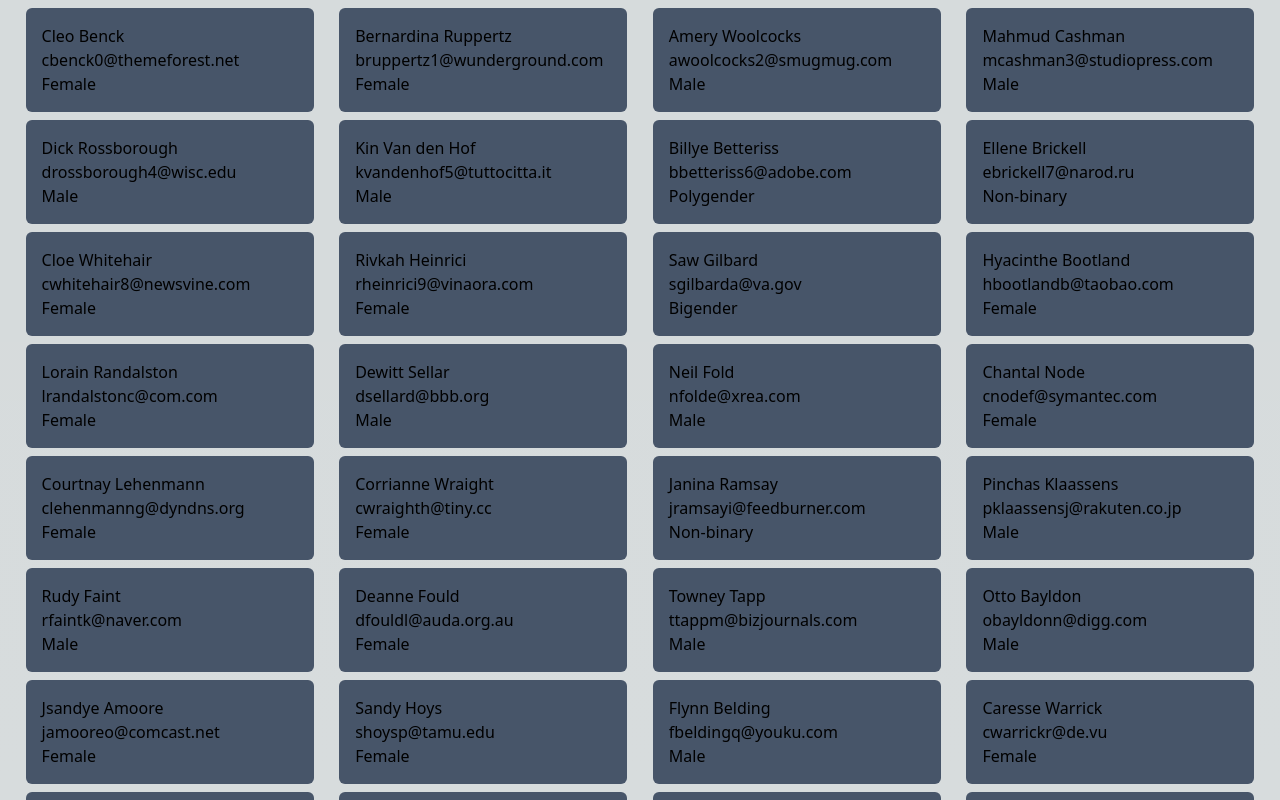
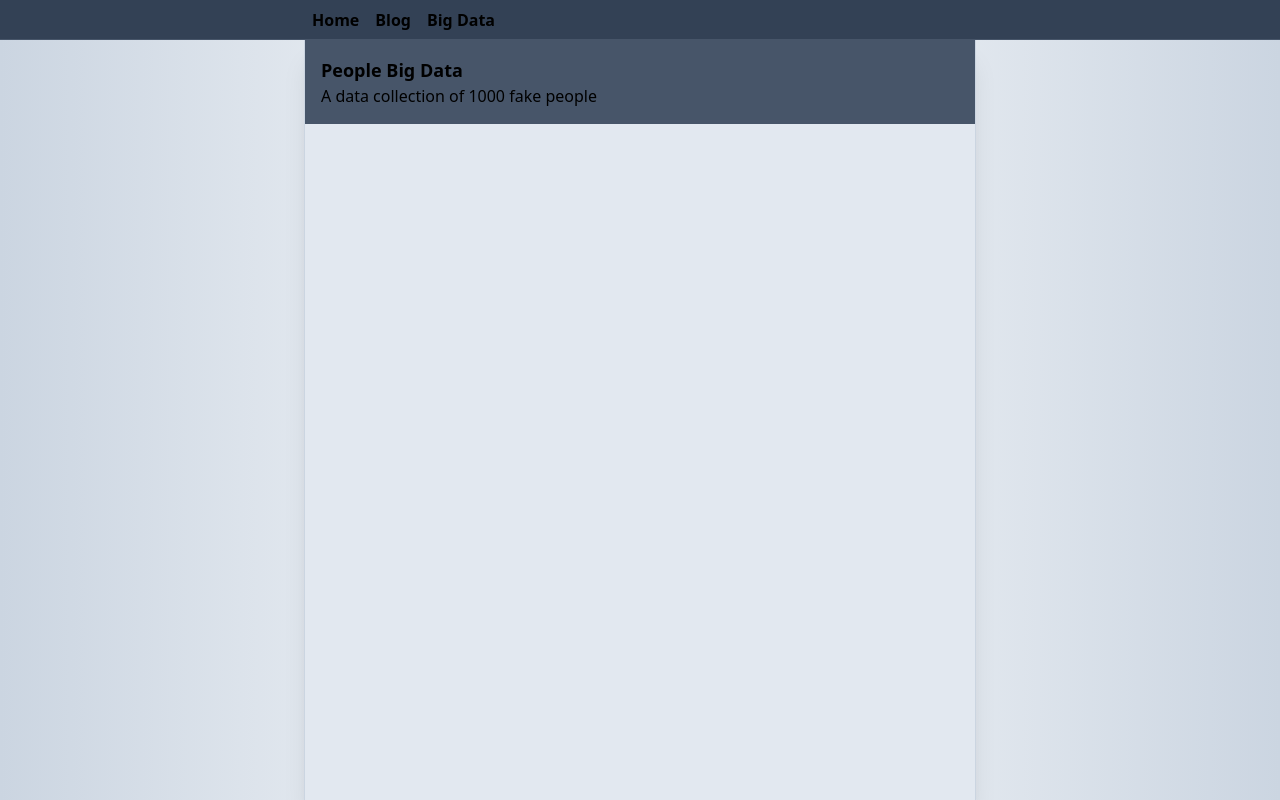
Before and after one commit to ViktorSjolund/NextJSBenchmark, a Next.js app: page /big-data in a window 1280 px wide. Shown: the top 800 px of the page. Built offline with nearby package versions, Linux system fonts and the light colour scheme.

Commit message:
add new person route and changed styling

```diff
--- a/src/pages/big-data.tsx
+++ b/src/pages/big-data.tsx
@@ -1,54 +1,20 @@
-import { GetServerSideProps, InferGetServerSidePropsType } from 'next'
-import fs from 'fs/promises'
+import { PageLayout } from '@/components/layout'
+import Link from 'next/link'
+import { useRouter } from 'next/router'
 
-type Person = {
-  id: number
-  first_name: string
-  last_name: string
-  gender: string
-  email: string
-}
-
-export const PersonCard = (props: Person) => {
-  const { first_name, last_name, email, gender } = props
+export default function BigData() {
+  const router = useRouter()
 
   return (
-    <div className='flex flex-col rounded-md bg-slate-600 p-4 mt-2 w-72'>
-      <h1>
-        {first_name} {last_name}
-      </h1>
-      <span>{email}</span>
-      <span>{gender}</span>
-    </div>
+    <PageLayout>
+      <div className='w-full'>
+        <Link href={router.pathname + '/people'}>
+          <div className='bg-slate-600 w-full p-4 flex flex-col'>
+            <h1 className='text-lg font-bold'>People Big Data</h1>
+            <p>A data collection of 1000 fake people</p>
+          </div>
+        </Link>
+      </div>
+    </PageLayout>
   )
 }
-
-export default function BigData({
-  people
-}: InferGetServerSidePropsType<typeof getServerSideProps>) {
-  return (
-    <div>
-      <div className='flex flex-wrap justify-evenly'>
-        {people.map((person) => {
-          return (
-            <PersonCard
-              {...person}
-              key={person.id}
-            />
-          )
-        })}
-      </div>
-    </div>
-  )
-}
-
-export const getServerSideProps: GetServerSideProps<{ people: Person[] }> = async () => {
-  const bigData = await fs.readFile('src/data/big-data.json', 'utf-8')
-  const people = JSON.parse(bigData) as Person[]
-
-  return {
-    props: {
-      people
-    }
-  }
-}
--- /dev/null
+++ b/src/pages/big-data/people.tsx
@@ -0,0 +1,41 @@
+import Link from 'next/link'
+import { useRouter } from 'next/router'
+import { PageLayout } from '@/components/layout'
+import people from '@/data/big-data.json'
+
+type Person = typeof people[0]
+
+export const PersonCard = (props: Person) => {
+  const router = useRouter()
+  const { first_name, last_name, id } = props
+
+  return (
+    <Link href={router.pathname + '/' + id}>
+      <div className='flex rounded-md bg-slate-600 p-2 mt-2 w-48'>
+        <span className='text-sm font-semibold'>
+          {first_name} {last_name}
+        </span>
+        <span className='ml-auto text-xs text-slate-400'>{id}</span>
+      </div>
+    </Link>
+  )
+}
+
+export default function BigData() {
+  return (
+    <PageLayout>
+      <div>
+        <div className='flex flex-wrap justify-evenly'>
+          {people.map((person) => {
+            return (
+              <PersonCard
+                {...person}
+                key={person.id}
+              />
+            )
+          })}
+        </div>
+      </div>
+    </PageLayout>
+  )
+}
--- /dev/null
+++ b/src/pages/big-data/people/[id].tsx
@@ -0,0 +1,50 @@
+import { PageLayout } from '@/components/layout'
+import people from '@/data/big-data.json'
+import { GetServerSideProps, InferGetServerSidePropsType } from 'next'
+
+type Person = typeof people[0]
+
+export default function PersonDetails({
+  person
+}: InferGetServerSidePropsType<typeof getServerSideProps>) {
+  return (
+    <PageLayout>
+      <div className='bg-slate-600 w-full flex flex-col p-4 gap-3 h-max'>
+        <span><span className='bg-slate-500 rounded-md p-1 font-semibold text-slate-800'>Full Name</span> {person.first_name} {person.last_name}</span>
+        <span><span className='bg-slate-500 rounded-md p-1 font-semibold text-slate-800'>Email</span> {person.email}</span>
+        <span><span className='bg-slate-500 rounded-md p-1 font-semibold text-slate-800'>Gender</span> {person.gender}</span>
+      </div>
+    </PageLayout>
+  )
+}
+
+export const getServerSideProps: GetServerSideProps<{ person: Person }> = async ({ params }) => {
+  if (!params?.id) {
+    return {
+      redirect: {
+        destination: '/',
+        permanent: false
+      }
+    }
+  }
+
+  const id = parseInt(params?.id?.toString())
+  const person = people.find((person) => {
+    return person.id === id
+  })
+
+  if (!person) {
+    return {
+      redirect: {
+        destination: '/',
+        permanent: false
+      }
+    }
+  }
+
+  return {
+    props: {
+      person
+    }
+  }
+}
```
